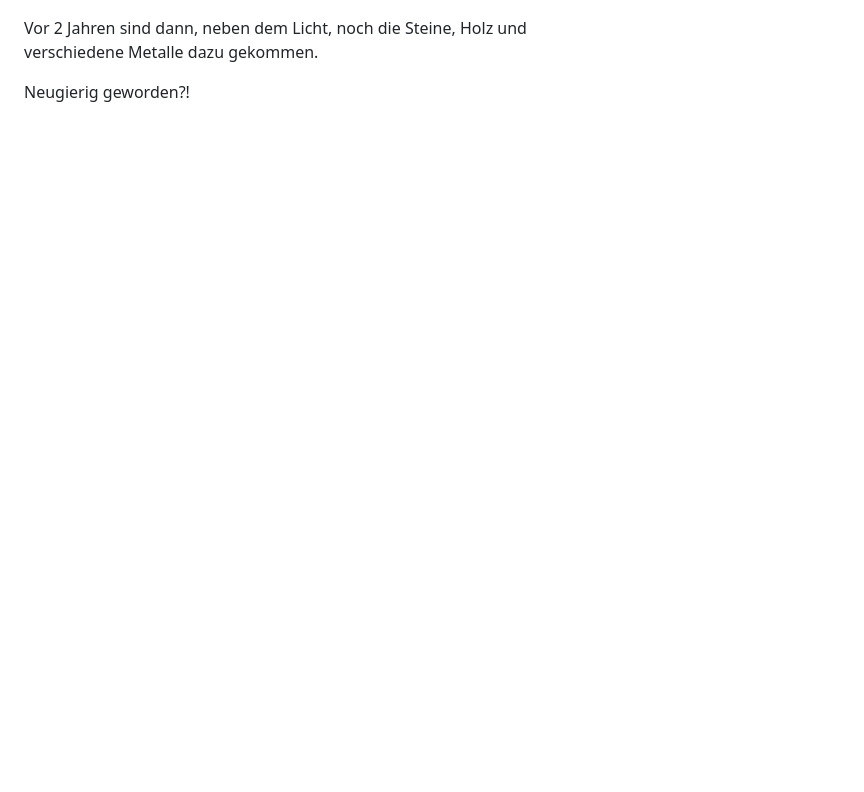
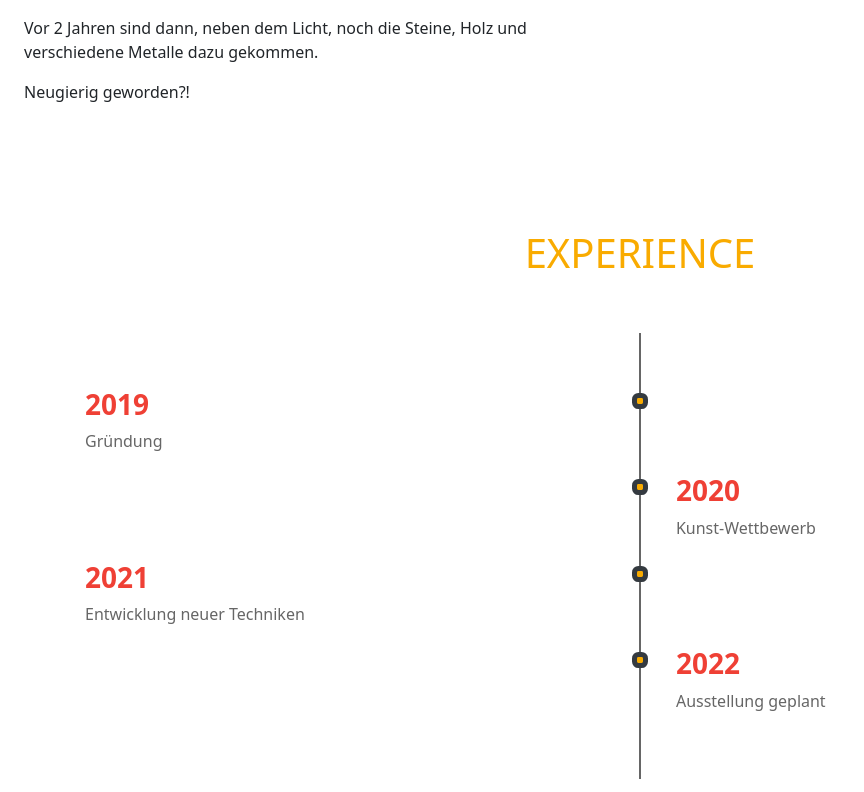
Before and after one commit to Moni73/KunstStuebchen-Capstone, a React (Create React App) app in the folder client/: page /experience in a window 1280 px wide. Shown: the part 688-1480 px from the top of the page, without its empty margins (0-864 px from the left). Before the commit the page ends 856 px from the top, so only its background shows below. Built offline with nearby package versions, Linux system fonts and the light colour scheme.

Commit message:
ExhibitionDates2

```diff
--- a/client/src/App.js
+++ b/client/src/App.js
@@ -1,11 +1,13 @@
 import "./App.css";
 import "bootstrap/dist/css/bootstrap.min.css";
 import About from "./pages/about/About.jsx";
+import Experience from "./pages/experience/Experience.jsx";
 
 function App() {
   return (
     <>
       <About />
+      <Experience />
     </>
   );
 }
--- /dev/null
+++ b/client/src/pages/experience/Experience.jsx
@@ -0,0 +1,47 @@
+import "./experience.css";
+import React from "react";
+
+const Experience = () => {
+  return (
+    <div className="experience">
+      <div className="d-flex justify-content-center my-5">
+        <h1>experience</h1>
+      </div>
+      <div className="container experience-wrapper">
+        <div className="timeline-block timeline-block-left">
+          <div className="marker"></div>
+          <div className="timeline-content">
+            <h3>2019</h3>
+            <p>Gründung</p>
+          </div>
+        </div>
+
+        <div className="timeline-block timeline-block-right">
+          <div className="marker"></div>
+          <div className="timeline-content">
+            <h3>2020</h3>
+            <p>Kunst-Wettbewerb</p>
+          </div>
+        </div>
+
+        <div className="timeline-block timeline-block-left">
+          <div className="marker"></div>
+          <div className="timeline-content">
+            <h3>2021</h3>
+            <p>Entwicklung neuer Techniken</p>
+          </div>
+        </div>
+
+        <div className="timeline-block timeline-block-right">
+          <div className="marker"></div>
+          <div className="timeline-content">
+            <h3>2022</h3>
+            <p>Ausstellung geplant</p>
+          </div>
+        </div>
+      </div>
+    </div>
+  );
+};
+
+export default Experience;
--- /dev/null
+++ b/client/src/pages/experience/experience.css
@@ -0,0 +1,66 @@
+.experience {
+  padding: 0.8rem;
+}
+
+.experience-wrapper {
+  position: relative;
+  padding: 3.125rem 0;
+  overflow: hidden;
+}
+
+.experience h1 {
+  text-transform: upperCase;
+  color: var(--primary-orange);
+}
+
+.experience-wrapper::before {
+  position: absolute;
+  content: "";
+  top: 0;
+  left: 50%;
+  margin-left: -0.0625rem;
+  width: 0.125rem;
+  height: 100%;
+  background: var(--primary-dark-grey);
+  z-index: 1;
+}
+
+.timeline-block {
+  width: calc(50% + 0.5rem);
+  display: flex;
+  justify-content: space-between;
+  clear: both;
+}
+
+.timeline-block-right {
+  float: right;
+  direction: ltr;
+}
+
+.timeline-block-left {
+  float: left;
+  direction: rtl;
+}
+
+.marker {
+  width: 1rem;
+  height: 1rem;
+  border-radius: 40%;
+  border: 0.3125rem solid var(--primary-dark);
+  background: var(--primary-orange);
+  margin-top: 0.625rem;
+  z-index: 3;
+}
+
+.timeline-content {
+  width: 95%;
+  padding: 0 0.9375rem;
+  color: var(--primary-dark-grey);
+  direction: ltr;
+}
+
+.timeline-content h3 {
+  margin-top: 0.3125rem;
+  color: var(--primary-red);
+  font-weight: 900;
+}
```
